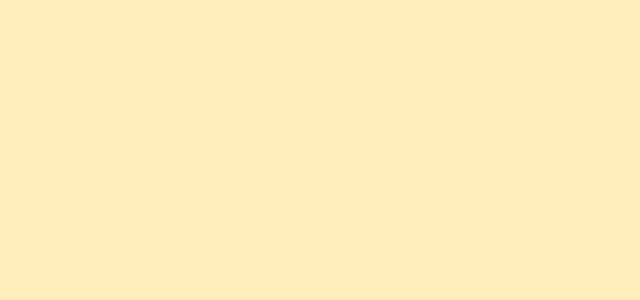
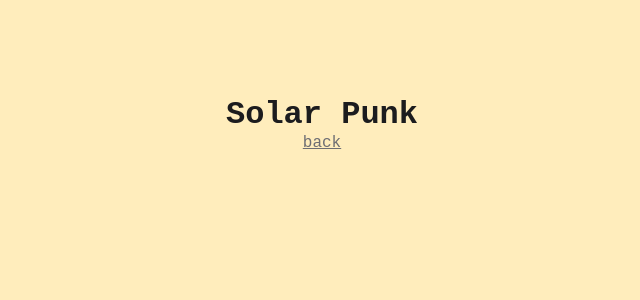
Before and after one commit to eschirtz/library, a Vue app: page /solar-punk in a window 1280 px wide. Before the commit this address had no page. Shown: the top 300 px of the page, without its empty margins (318-958 px from the left). Built offline with nearby package versions, Linux system fonts and the light colour scheme; the HTML template or start-up script is replaced by a standard one.

Commit message:
add cute ui

```diff
--- a/src/App.vue
+++ b/src/App.vue
@@ -1,7 +1,33 @@
 <template>
-  <RouterView />
+  <RouterView v-slot="{ Component }">
+    <Transition name="fade-zoom" mode="out-in">
+      <component :is="Component" />
+    </Transition>
+  </RouterView>
 </template>
 
-<script setup lang="ts"></script>
+<script setup lang="ts">
+import { RouterView } from 'vue-router'
+import useAppearance from '@/composables/useAppearance'
 
-<style scoped></style>
+useAppearance()
+</script>
+
+<style scoped>
+.fade-zoom-enter-active,
+.fade-zoom-leave-active {
+  transition:
+    opacity 0.25s ease,
+    transform 0.25s ease;
+}
+
+.fade-zoom-enter-from {
+  opacity: 0;
+  transform: scale(0.95);
+}
+
+.fade-zoom-leave-to {
+  opacity: 0;
+  transform: scale(1.05);
+}
+</style>
--- a/src/router/index.ts
+++ b/src/router/index.ts
@@ -6,8 +6,18 @@ const router = createRouter({
     {
       path: '/',
       component: () => import('@/views/HomeView.vue'),
+      meta: { title: 'eschirtz' },
+    },
+    {
+      path: '/solar-punk',
+      component: () => import('@/views/SolarPunkView.vue'),
+      meta: { title: 'Solar Punk' },
     },
   ],
 })
 
+router.afterEach((to) => {
+  document.title = to.meta.title ?? 'eschirtz'
+})
+
 export default router
--- a/src/views/HomeView.vue
+++ b/src/views/HomeView.vue
@@ -1,5 +1,5 @@
 <template>
-  <div class="mx-auto max-w-md pa-3">
+  <main class="mx-auto max-w-md pa-3">
     <div class="d-flex justify-center">
       <AppearanceSwitch />
     </div>
@@ -7,15 +7,15 @@
       <h1 class="mt-6 text-primary">eschirtz</h1>
       <p class="text-secondary mt-2">co-founder of samply.app</p>
     </div>
-  </div>
+    <div class="text-center">
+      <RouterLink to="/solar-punk" class="text-secondary">solar punk</RouterLink>
+    </div>
+  </main>
 </template>
 
 <script setup lang="ts">
+import { RouterLink } from 'vue-router'
 import AppearanceSwitch from '@/components/AppearanceSwitch.vue'
-
-import useAppearance from '@/composables/useAppearance'
-
-useAppearance()
 </script>
 
 <style scoped></style>
--- /dev/null
+++ b/src/views/SolarPunkView.vue
@@ -0,0 +1,31 @@
+<template>
+  <main class="py-6">
+    <div class="py-6 my-6 text-center">
+      <h1 class="mt-6 text-primary">Solar Punk</h1>
+      <RouterLink to="/" class="text-secondary mt-4">back</RouterLink>
+    </div>
+  </main>
+</template>
+
+<script setup lang="ts">
+import { RouterLink } from 'vue-router'
+</script>
+
+<style scoped>
+main {
+  --bg-primary: #ffedbc;
+  --bg-secondary: #f5d98c;
+  --text-primary: #1c1c1e;
+  --text-secondary: #6e6e73;
+
+  background-color: var(--bg-primary);
+  min-height: 100vh;
+}
+
+[data-theme='dark'] main {
+  --bg-primary: #155015;
+  --bg-secondary: #389351;
+  --text-primary: #f0f0f0;
+  --text-secondary: #8e8e93;
+}
+</style>
```
